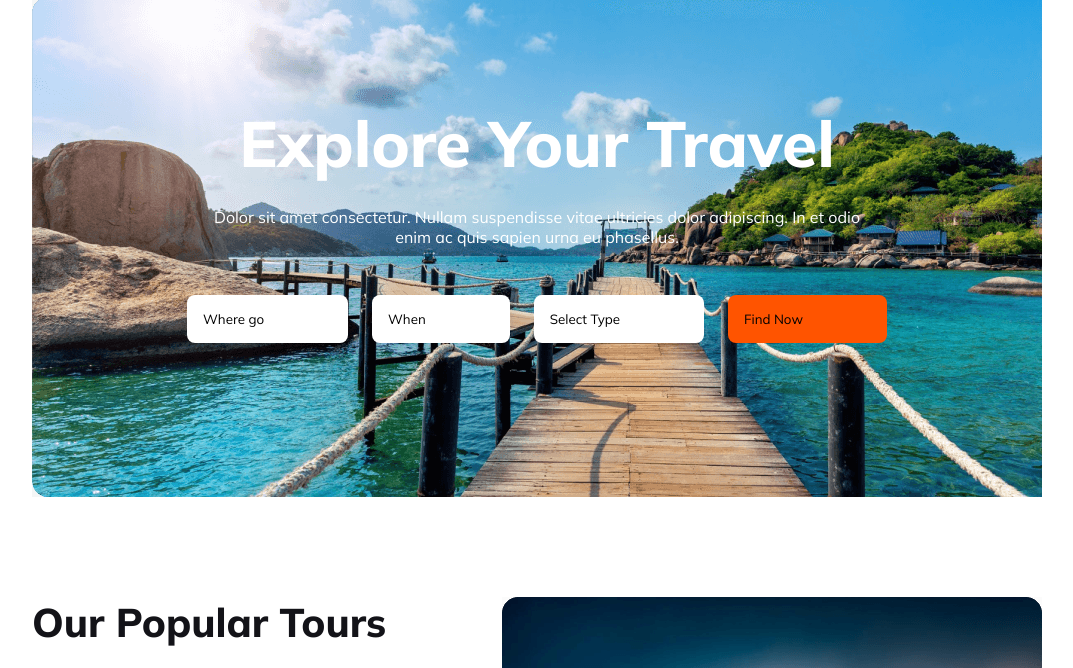
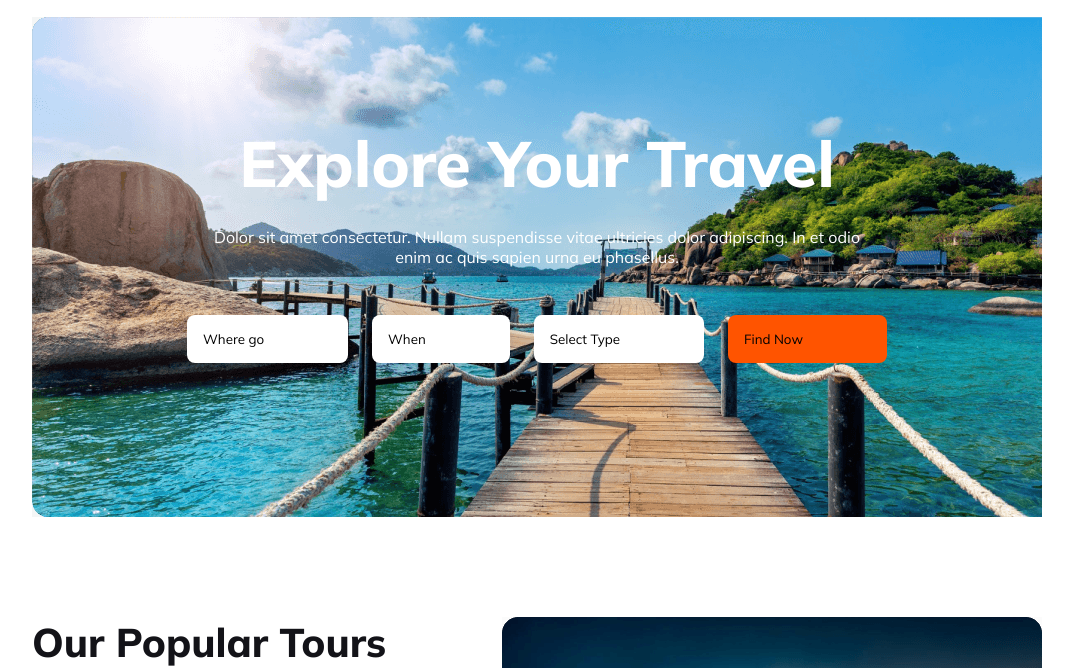
Before and after one commit to ZilanyDV/Responsive-Assignment, a plain HTML site: page index.html in a window 1280 px wide. Shown: the part 112-780 px from the top of the page, without its empty margins (103-1176 px from the left). Drawn offline with Linux system fonts and the light colour scheme.

Commit message:
first commit

```diff
--- a/styles/styles.css
+++ b/styles/styles.css
@@ -67,10 +67,10 @@ nav li a{
 .banner{
     width: 100%;
     height: 500px;
-    /* background-color: bisque; */
     background-image: url(/Images/Group\ 13\ .png);
     background-repeat: no-repeat;
     text-align: center;
+    margin-top: 20px;
 }
 .banner-title{
     padding-top: 106px;
```
